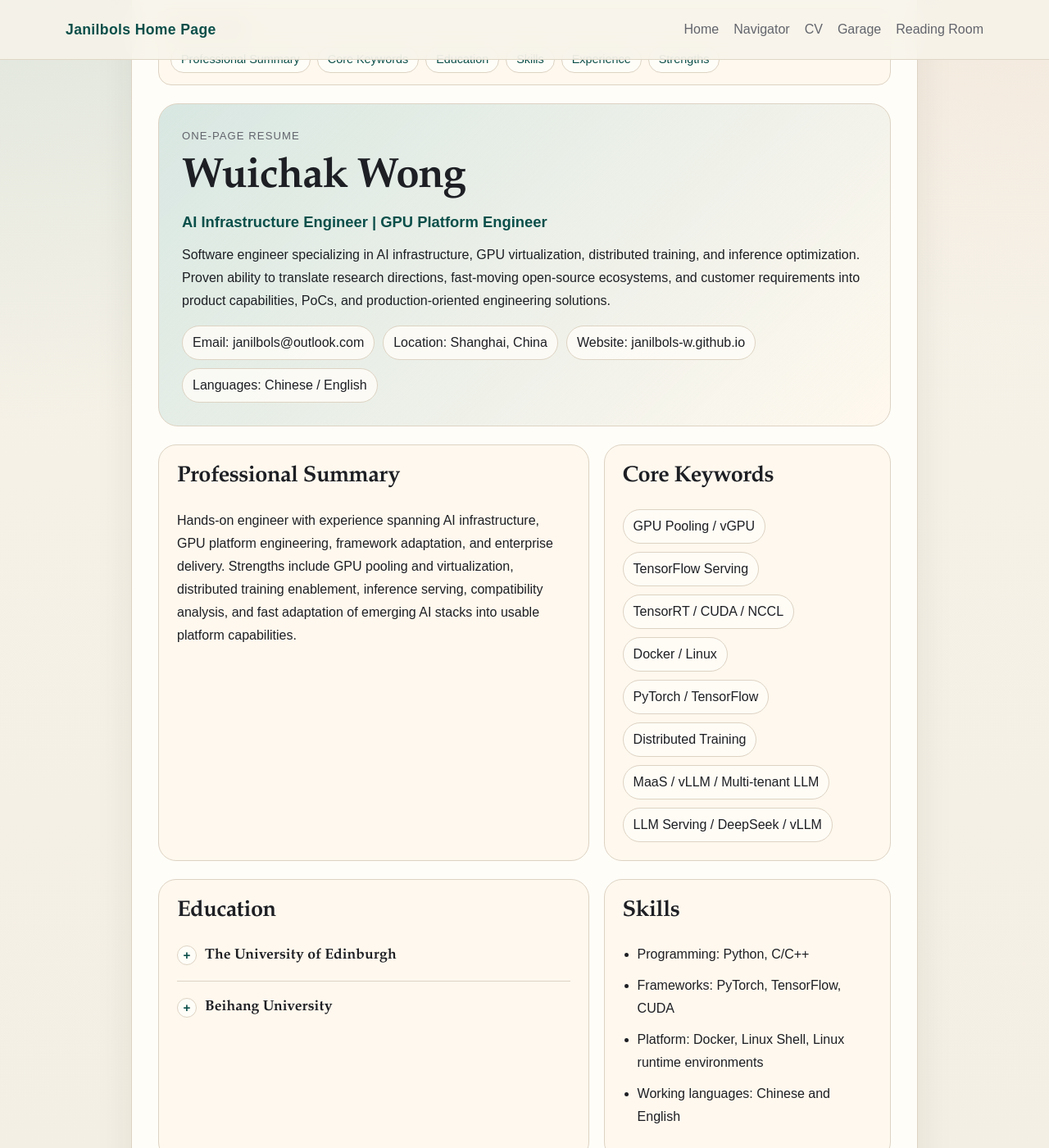
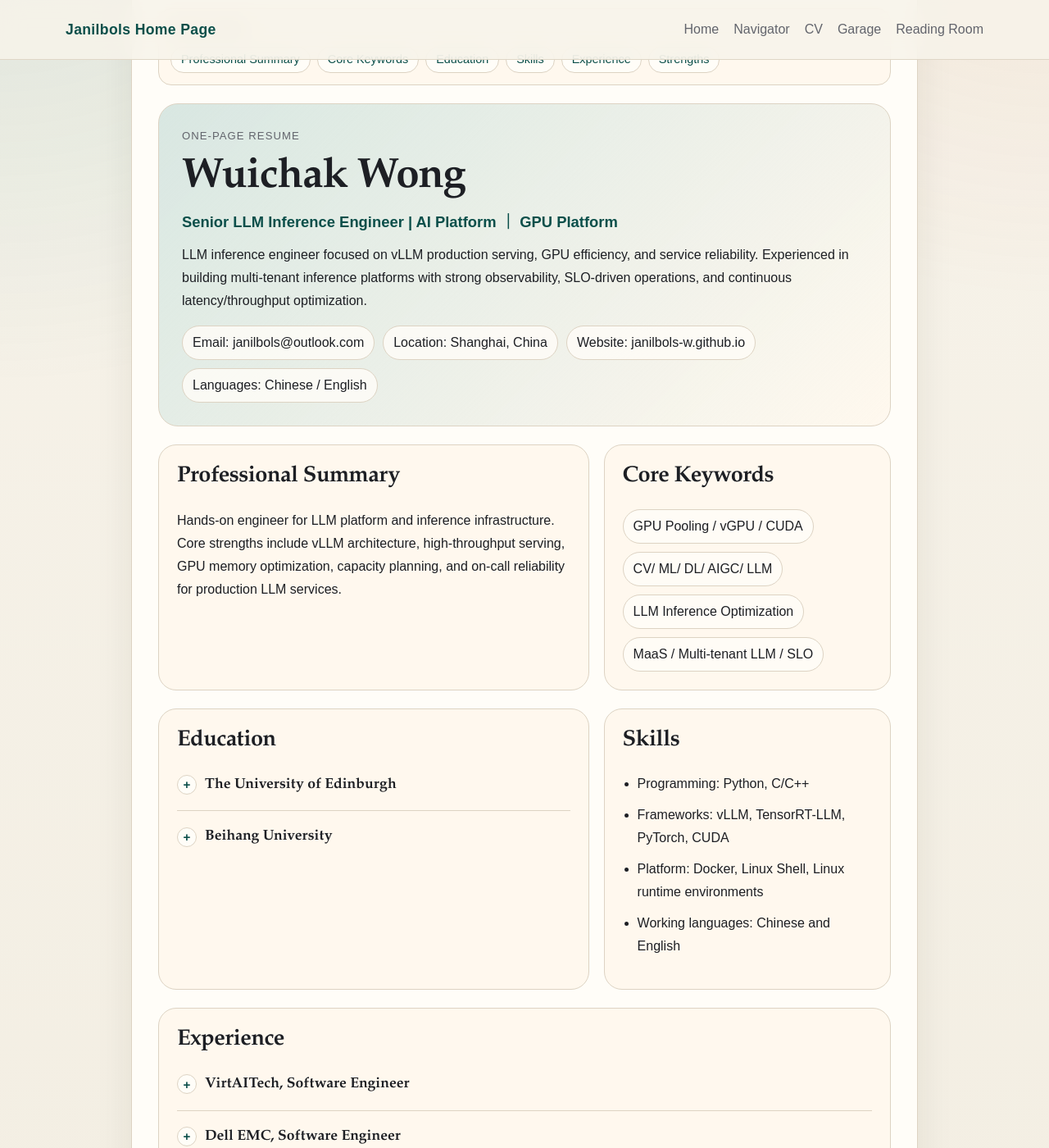
Before and after one commit to janilbols-w/janilbols-w.github.io, a Jekyll site: the page built from cv/index.md, in a window 1280 px wide and 1400 px high, scrolled down 267 px. Shown: the whole window at 82% size. Built offline with Jekyll 4.4.1, drawn with Linux system fonts in a browser that asks for light colours; some of the changed text lies outside the part shown.

Commit message:
update cv

```diff
--- a/cv/index.md
+++ b/cv/index.md
@@ -8,8 +8,8 @@ hide_sidebar: true
   <section class="cv-hero">
     <p class="page-kicker">One-Page Resume</p>
     <h1>Wuichak Wong</h1>
-    <p class="cv-role">AI Infrastructure Engineer | GPU Platform Engineer</p>
-    <p class="cv-summary">Software engineer specializing in AI infrastructure, GPU virtualization, distributed training, and inference optimization. Proven ability to translate research directions, fast-moving open-source ecosystems, and customer requirements into product capabilities, PoCs, and production-oriented engineering solutions.</p>
+    <p class="cv-role">Senior LLM Inference Engineer | AI Platform ｜ GPU Platform </p>
+    <p class="cv-summary">LLM inference engineer focused on vLLM production serving, GPU efficiency, and service reliability. Experienced in building multi-tenant inference platforms with strong observability, SLO-driven operations, and continuous latency/throughput optimization.</p>
     <div class="cv-meta">
       <span>Email: janilbols@outlook.com</span>
       <span>Location: Shanghai, China</span>
@@ -21,20 +21,16 @@ hide_sidebar: true
   <div class="cv-grid">
     <section class="cv-card">
       <h2>Professional Summary</h2>
-      <p>Hands-on engineer with experience spanning AI infrastructure, GPU platform engineering, framework adaptation, and enterprise delivery. Strengths include GPU pooling and virtualization, distributed training enablement, inference serving, compatibility analysis, and fast adaptation of emerging AI stacks into usable platform capabilities.</p>
+      <p>Hands-on engineer for LLM platform and inference infrastructure. Core strengths include vLLM architecture, high-throughput serving, GPU memory optimization, capacity planning, and on-call reliability for production LLM services.</p>
     </section>
 
     <section class="cv-card">
       <h2>Core Keywords</h2>
       <div class="cv-tags">
-        <span>GPU Pooling / vGPU</span>
-        <span>TensorFlow Serving</span>
-        <span>TensorRT / CUDA / NCCL</span>
-        <span>Docker / Linux</span>
-        <span>PyTorch / TensorFlow</span>
-        <span>Distributed Training</span>
-        <span>MaaS / vLLM / Multi-tenant LLM</span>
-        <span>LLM Serving / DeepSeek / vLLM</span>
+        <span>GPU Pooling / vGPU / CUDA</span>
+        <span>CV/ ML/ DL/ AIGC/ LLM</span>
+        <span>LLM Inference Optimization</span>
+        <span>MaaS / Multi-tenant LLM / SLO</span>
       </div>
     </section>
   </div>
@@ -60,7 +56,7 @@ hide_sidebar: true
       <h2>Skills</h2>
       <ul class="cv-list">
         <li>Programming: Python, C/C++</li>
-        <li>Frameworks: PyTorch, TensorFlow, CUDA</li>
+        <li>Frameworks: vLLM, TensorRT-LLM, PyTorch, CUDA</li>
         <li>Platform: Docker, Linux Shell, Linux runtime environments</li>
         <li>Working languages: Chinese and English</li>
       </ul>
@@ -75,9 +71,9 @@ hide_sidebar: true
       <div class="cv-project-body">
         <p>Shanghai, China | Jan 2020 - Present</p>
         <ul class="cv-list">
-          <li>Served as an early member of the startup team, contributing to GPU virtualization product development, feature design, and platform evolution.</li>
-          <li>Led or supported framework adaptation, open-source integration, and performance analysis across training and inference workloads.</li>
-          <li>Drove customer-facing PoCs, MaaS and LLM deployment planning, deployment troubleshooting, technical reporting, and solution validation for enterprise AI scenarios.</li>
+          <li>Built and optimized vLLM-based multi-tenant inference services on GPU virtualization infrastructure.</li>
+          <li>Improved serving performance and stability through memory profiling, scheduling tuning, and runtime bottleneck analysis.</li>
+          <li>Delivered production-ready LLM inference solutions, including deployment architecture, incident troubleshooting, and capacity planning.</li>
         </ul>
       </div>
     </details>
@@ -87,9 +83,9 @@ hide_sidebar: true
       <div class="cv-project-body">
         <p>Shanghai, China | Oct 2018 - Jan 2020</p>
         <ul class="cv-list">
-          <li>Worked in the China research team under the Office of CTO on emerging machine learning topics and technical scouting.</li>
-          <li>Executed surveys, PoCs, and engineering validation for new AI technologies with business-facing analysis.</li>
-          <li>Converted early research directions into practical technical recommendations for product and leadership teams.</li>
+          <li>Worked in the China research team under the Office of CTO on machine learning systems and AI infrastructure directions.</li>
+          <li>Conducted engineering evaluations on model serving stacks, GPU runtime behavior, and deployment scalability.</li>
+          <li>Produced technical recommendations for platform roadmap decisions with emphasis on scalable inference architecture.</li>
         </ul>
       </div>
     </details>
@@ -99,10 +95,10 @@ hide_sidebar: true
     <section class="cv-card">
       <h2>Strengths</h2>
       <ul class="cv-list">
-        <li>Translate customer scenarios into executable test plans, PoCs, and delivery workstreams.</li>
-        <li>Strong with GPU resource abstraction, remote execution, cross-node scheduling, and container runtime constraints.</li>
-        <li>Make practical engineering tradeoffs across performance, compatibility, networking, and dependency versions.</li>
-        <li>Turn fragmented test records, scripts, and issue logs into structured technical documentation.</li>
+        <li>Design and optimize vLLM serving pipelines for multi-tenant large-model inference workloads.</li>
+        <li>Strong in GPU memory management, KV-cache efficiency, batching strategies, and container runtime constraints.</li>
+        <li>Drive engineering tradeoffs across latency, throughput, cost efficiency, and production stability.</li>
+        <li>Turn fragmented test records, scripts, and issue logs into reusable runbooks, playbooks, and technical documentation.</li>
       </ul>
     </section>
 
```
